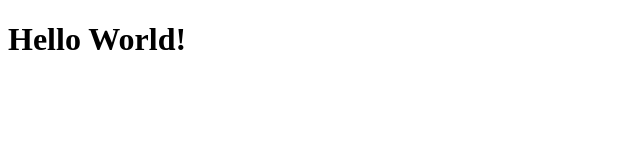
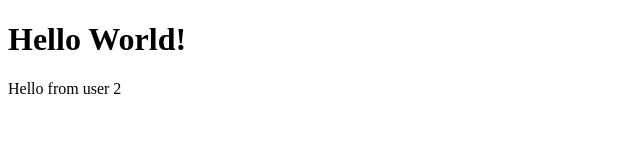
Before and after one commit to kamdjouduplex/first-demo, a plain HTML site: page index.html in a window 1280 px wide. Shown: the whole page, without its empty margins (0-640 px from the left). Drawn offline with Linux system fonts and the light colour scheme.

Commit message:
say hello

```diff
--- a/index.html
+++ b/index.html
@@ -5,5 +5,6 @@
 </head>
 <body>
 	<h1>Hello World!</h1>
+	<p>Hello from user 2</p>
 </body>
 </html>
```
